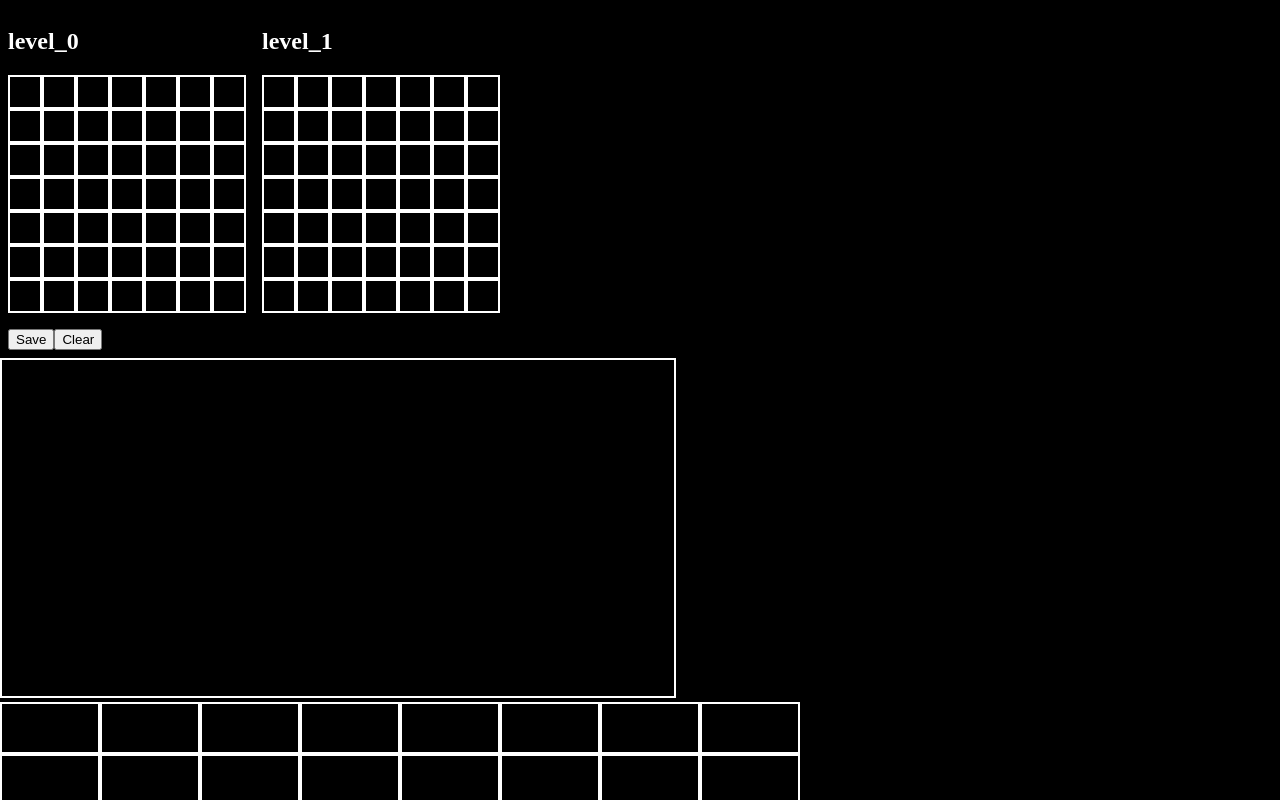
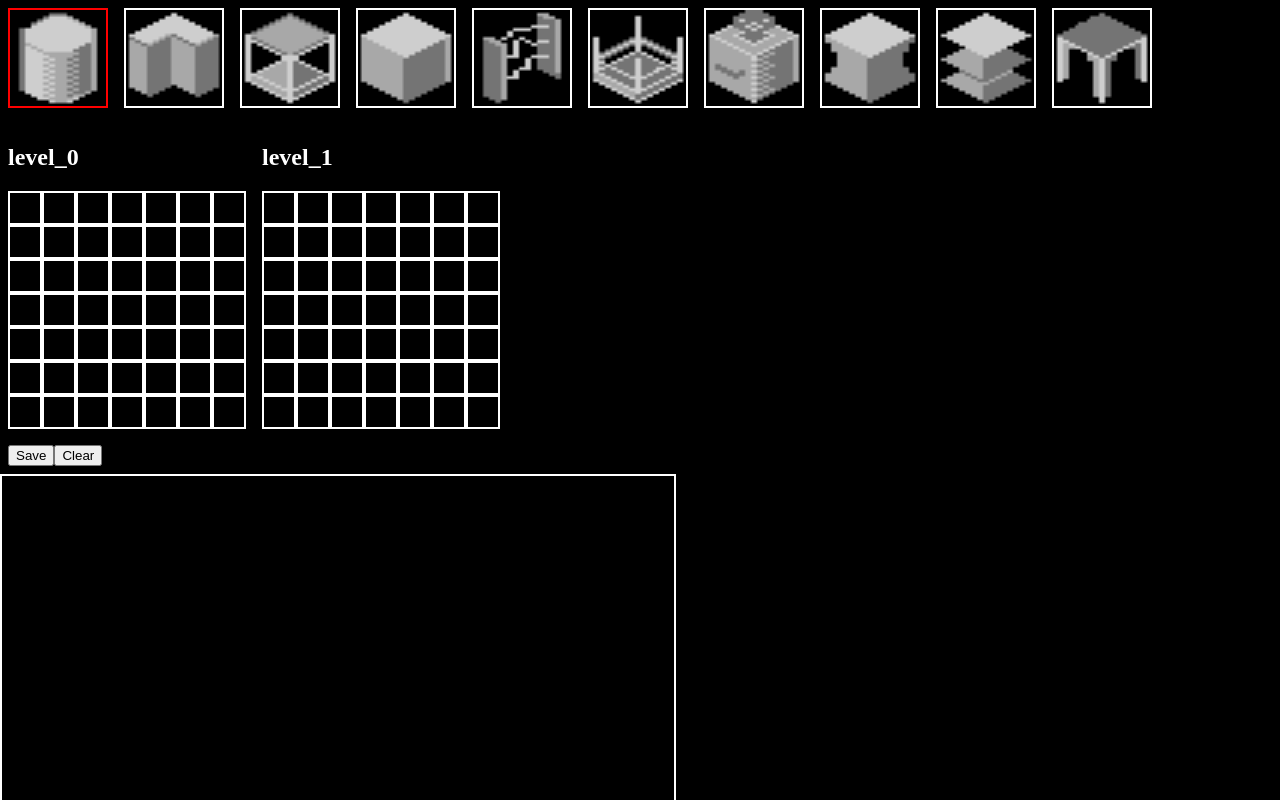
Before and after one commit to erykdziedzic/chimera, a website built with webpack: page index.html in a window 1280 px wide. Shown: the top 800 px of the page. Built offline with nearby package versions, Linux system fonts and the light colour scheme.

Commit message:
Different blocks

```diff
--- a/src/LevelEditor.ts
+++ b/src/LevelEditor.ts
@@ -1,5 +1,5 @@
 import config from './config'
-import loadImages, { GameImages } from './utils/loadImages'
+import loadImages, { BlockImages, GameImages } from './utils/loadImages'
 
 const MAP_SIZE = 7
 
@@ -7,12 +7,14 @@ export default class LevelEditor {
   element: HTMLCanvasElement
   images: GameImages
   ctx: CanvasRenderingContext2D
-  level: boolean[][][]
+  level: number[][][]
   filling: boolean
+  block: number
+  blocks: HTMLImageElement[]
 
   map: {
     img: string
-    level: boolean[][][]
+    level: number[][][]
   }[][]
 
   selected: {
@@ -21,14 +23,23 @@ export default class LevelEditor {
   }
 
   async load(): Promise<void> {
+    this.selected = { row: 0, col: 0 }
+    this.images = await loadImages()
     const emptyMap = () =>
       Array(MAP_SIZE)
-        .fill(false)
-        .map(() => Array(MAP_SIZE).fill(false))
+        .fill(-1)
+        .map(() => Array(MAP_SIZE).fill(-1))
 
     this.level = [emptyMap(), emptyMap()]
+    const blockImages = this.images.block
+    this.blocks = Object.keys(blockImages).map(
+      (key: keyof BlockImages) => blockImages[key]
+    )
+    this.block = 0
+    const blocksEl = this.renderBlocksSelect()
 
-    this.images = await loadImages()
+    document.body.append(blocksEl)
+
     const table1 = this.createTable('level_0')
     const table2 = this.createTable('level_1', 1)
     const levelEditors = document.createElement('div')
@@ -92,25 +103,60 @@ export default class LevelEditor {
     document.body.append(downloadAnchor)
   }
 
+  renderBlocksSelect(): HTMLElement {
+    let blocksEl = document.getElementById('blocks')
+    if (!blocksEl) {
+      blocksEl = document.createElement('div')
+      blocksEl.id = 'blocks'
+    } else {
+      emptyElement(blocksEl)
+    }
+    this.blocks.forEach((img, index) => {
+      const preview = document.createElement('img')
+      preview.src = img.src
+      preview.style.width = `${config.block.width}px`
+      preview.style.margin = '8px'
+      preview.className = 'block-preview'
+      if (this.block === index) preview.classList.add('selected')
+      else preview.classList.remove('selected')
+
+      preview.onclick = () => {
+        this.block = index
+        this.renderBlocksSelect()
+      }
+
+      blocksEl.append(preview)
+    })
+    return blocksEl
+  }
+
   renderMap(): HTMLElement {
     let mapEl = document.getElementById('map')
     if (!mapEl) {
       mapEl = document.createElement('div')
       mapEl.id = 'map'
     } else {
-      while (mapEl.hasChildNodes()) {
-        mapEl.removeChild(mapEl.lastChild)
-      }
+      emptyElement(mapEl)
     }
     this.map.forEach((row, rowIndex) => {
       const rowEl = document.createElement('div')
       rowEl.className = 'row'
       row.forEach(({ img, level }, colIndex) => {
+        const toggleSelect = () => {
+          const last = document.querySelector('.preview.selected')
+          if (last) last.classList.remove('selected')
+          if (this.selected.row === rowIndex && this.selected.col === colIndex)
+            cellEl.classList.add('selected')
+          else cellEl.classList.remove('selected')
+        }
+
         const cellEl = document.createElement('div')
         cellEl.className = 'preview'
+        toggleSelect()
+
         cellEl.onclick = () => {
           this.selected = { row: rowIndex, col: colIndex }
-          toggleSelect(cellEl)
+          toggleSelect()
           this.clear()
           this.level = level
           this.createTable('level_0')
@@ -165,15 +211,6 @@ export default class LevelEditor {
     mapEl.append(saveButton)
 
     return mapEl
-
-    function toggleSelect(prev: HTMLElement) {
-      let wasSelected = false
-      if (prev.classList.contains('selected')) wasSelected = true
-      const last = document.querySelectorAll('.preview.selected')
-      last.forEach((preview) => preview.classList.remove('selected'))
-      if (wasSelected) prev.classList.remove('selected')
-      else prev.classList.add('selected')
-    }
   }
 
   clear(ctx = this.ctx): void {
@@ -185,9 +222,10 @@ export default class LevelEditor {
     this.ctx.save()
     this.clear()
     const drawLevel = (level: number) => {
-      this.level[level].forEach((row: boolean[], i: number) =>
+      this.level[level].forEach((row: number[], i: number) =>
         row.forEach((cell, j: number) => {
-          if (cell) this.drawSprite(this.images.cube, j - level, i - level)
+          if (cell >= 0)
+            this.drawSprite(this.blocks[cell], j - level, i - level)
         })
       )
     }
@@ -220,9 +258,7 @@ export default class LevelEditor {
       table.id = id
       table.className = 'level'
     } else {
-      while (table.hasChildNodes()) {
-        table.removeChild(table.lastChild)
-      }
+      emptyElement(table)
     }
 
     table.append(tableLabel)
@@ -237,19 +273,19 @@ export default class LevelEditor {
         const cell = document.createElement('div')
         cell.id = `${i}_${j}`
         cell.className = 'cell'
-        if (this.level[level][i][j]) {
+        if (this.level[level][i][j] >= 0) {
           cell.classList.add('filled')
         } else {
           cell.classList.remove('filled')
         }
 
         const fill = () => {
-          if (this.level[level][i][j]) {
-            this.level[level][i][j] = false
+          if (this.level[level][i][j] !== this.block) {
+            this.level[level][i][j] = this.block
+            cell.classList.add('filled')
+          } else {
+            this.level[level][i][j] = -1
             cell.classList.remove('filled')
-          } else {
-            this.level[level][i][j] = true
-            cell.classList.add('filled')
           }
           this.draw()
         }
@@ -276,3 +312,9 @@ export default class LevelEditor {
     return table
   }
 }
+
+function emptyElement(el: HTMLElement) {
+  while (el.hasChildNodes()) {
+    el.removeChild(el.lastChild)
+  }
+}
--- a/src/game/Game.ts
+++ b/src/game/Game.ts
@@ -38,7 +38,7 @@ export default class Game {
   createField(): void {
     for (let i = 0; i < 8; i += 1) {
       for (let j = 0; j < 8; j += 1) {
-        this.canvas.drawSprite(this.images.cube, i, j)
+        this.canvas.drawSprite(this.images.block.cube, i, j)
       }
     }
   }
--- a/src/style.scss
+++ b/src/style.scss
@@ -83,3 +83,18 @@ body {
     }
   }
 }
+
+#blocks {
+  display: flex;
+}
+
+.block-preview {
+  border: 2px solid white;
+  &:hover {
+    border: 2px solid yellow;
+  }
+
+  &.selected {
+    border: 2px solid red;
+  }
+}
--- a/src/utils/loadImages.ts
+++ b/src/utils/loadImages.ts
@@ -1,5 +1,14 @@
 import config from '../config'
-import cubePath from '../img/corner.png'
+import barrelSrc from '../img/blocks/barrel.png'
+import cornerSrc from '../img/blocks/corner.png'
+import crateSrc from '../img/blocks/crate.png'
+import cubeSrc from '../img/blocks/cube.png'
+import electricSrc from '../img/blocks/electric.png'
+import fenceSrc from '../img/blocks/fence.png'
+import pandoraSrc from '../img/blocks/pandora.png'
+import pillarSrc from '../img/blocks/pillar.png'
+import shelfSrc from '../img/blocks/shelf.png'
+import tableSrc from '../img/blocks/table.png'
 import playerNorth1 from '../img/player/north_1.png'
 import playerNorth2 from '../img/player/north_2.png'
 import playerNorth3 from '../img/player/north_3.png'
@@ -22,8 +31,21 @@ async function loadBlockImage(src: string) {
   return await loadImage(src, config.block.width, config.block.height)
 }
 
+export type BlockImages = {
+  barrel: HTMLImageElement
+  corner: HTMLImageElement
+  crate: HTMLImageElement
+  cube: HTMLImageElement
+  electric: HTMLImageElement
+  fence: HTMLImageElement
+  pandora: HTMLImageElement
+  pillar: HTMLImageElement
+  shelf: HTMLImageElement
+  table: HTMLImageElement
+}
+
 export type GameImages = {
-  cube: HTMLImageElement
+  block: BlockImages
   player: {
     north: HTMLImageElement[]
     east: HTMLImageElement[]
@@ -33,8 +55,31 @@ export type GameImages = {
 }
 
 export default async function loadImages(): Promise<GameImages> {
-  const cube = await loadBlockImage(cubePath)
-  const playerObj = {
+  const barrel = await loadBlockImage(barrelSrc)
+  const corner = await loadBlockImage(cornerSrc)
+  const crate = await loadBlockImage(crateSrc)
+  const cube = await loadBlockImage(cubeSrc)
+  const electric = await loadBlockImage(electricSrc)
+  const fence = await loadBlockImage(fenceSrc)
+  const pandora = await loadBlockImage(pandoraSrc)
+  const pillar = await loadBlockImage(pillarSrc)
+  const shelf = await loadBlockImage(shelfSrc)
+  const table = await loadBlockImage(tableSrc)
+
+  const block = {
+    barrel,
+    corner,
+    crate,
+    cube,
+    electric,
+    fence,
+    pandora,
+    pillar,
+    shelf,
+    table,
+  }
+
+  const player = {
     north: [
       await loadPlayerImage(playerNorth1),
       await loadPlayerImage(playerNorth2),
@@ -56,5 +101,5 @@ export default async function loadImages(): Promise<GameImages> {
       await loadPlayerImage(playerWest3),
     ],
   }
-  return { cube, player: playerObj }
+  return { block, player }
 }
```
Also changed, not shown: src/img/blocks/barrel.png (renamed from src/img/barrel.png), src/img/blocks/corner.png (renamed from src/img/corner.png), src/img/blocks/crate.png (renamed from src/img/crate.png), src/img/blocks/cube.png (renamed from src/img/cube.png), src/img/blocks/electric.png (renamed from src/img/electric.png), src/img/blocks/fence.png (renamed from src/img/fence.png), src/img/blocks/pandora.png (renamed from src/img/pandora.png), src/img/blocks/pillar.png (renamed from src/img/philar.png), src/img/blocks/shelf.png (renamed from src/img/shelf.png), src/img/blocks/table.png (renamed from src/img/table.png).
